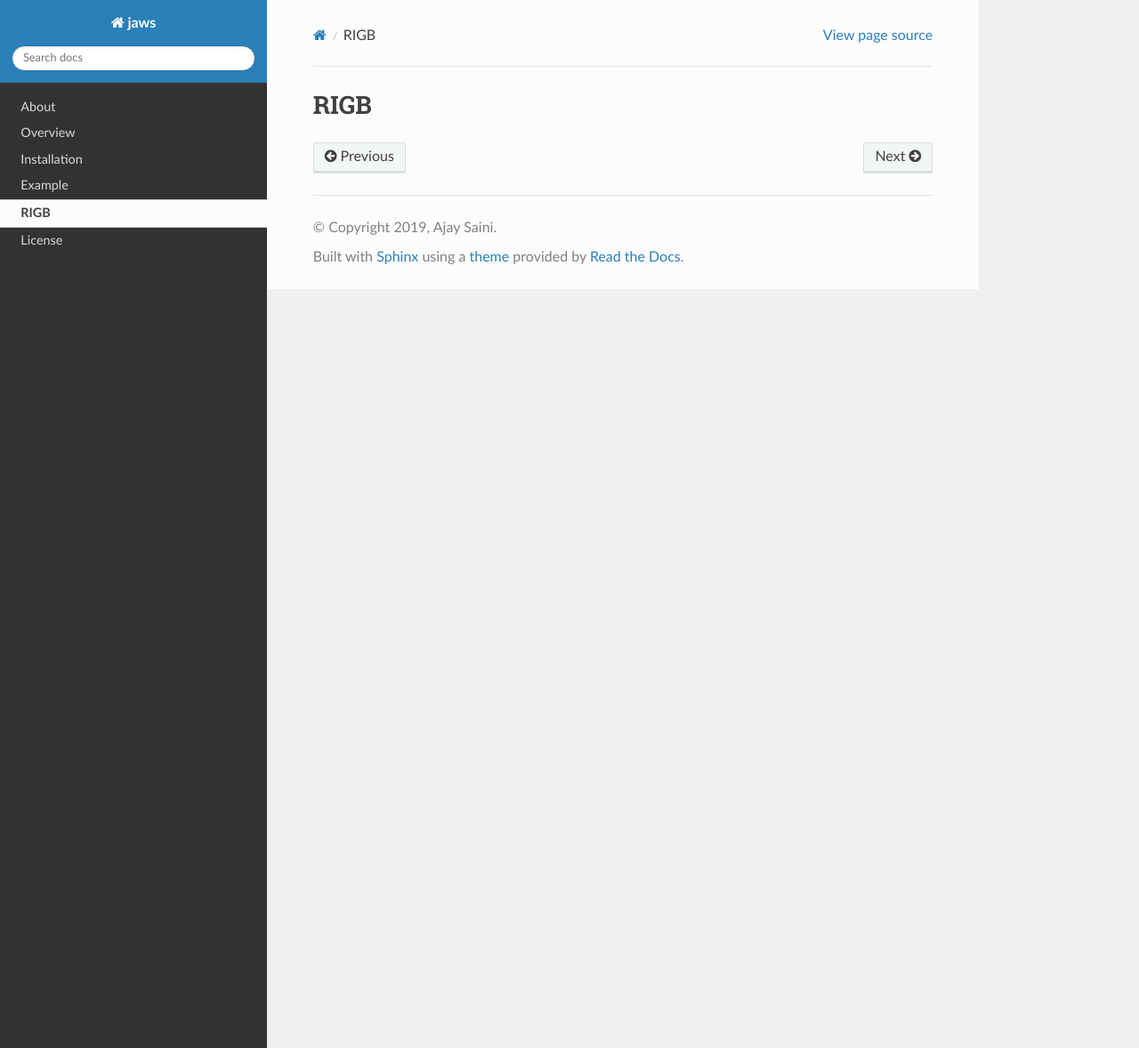
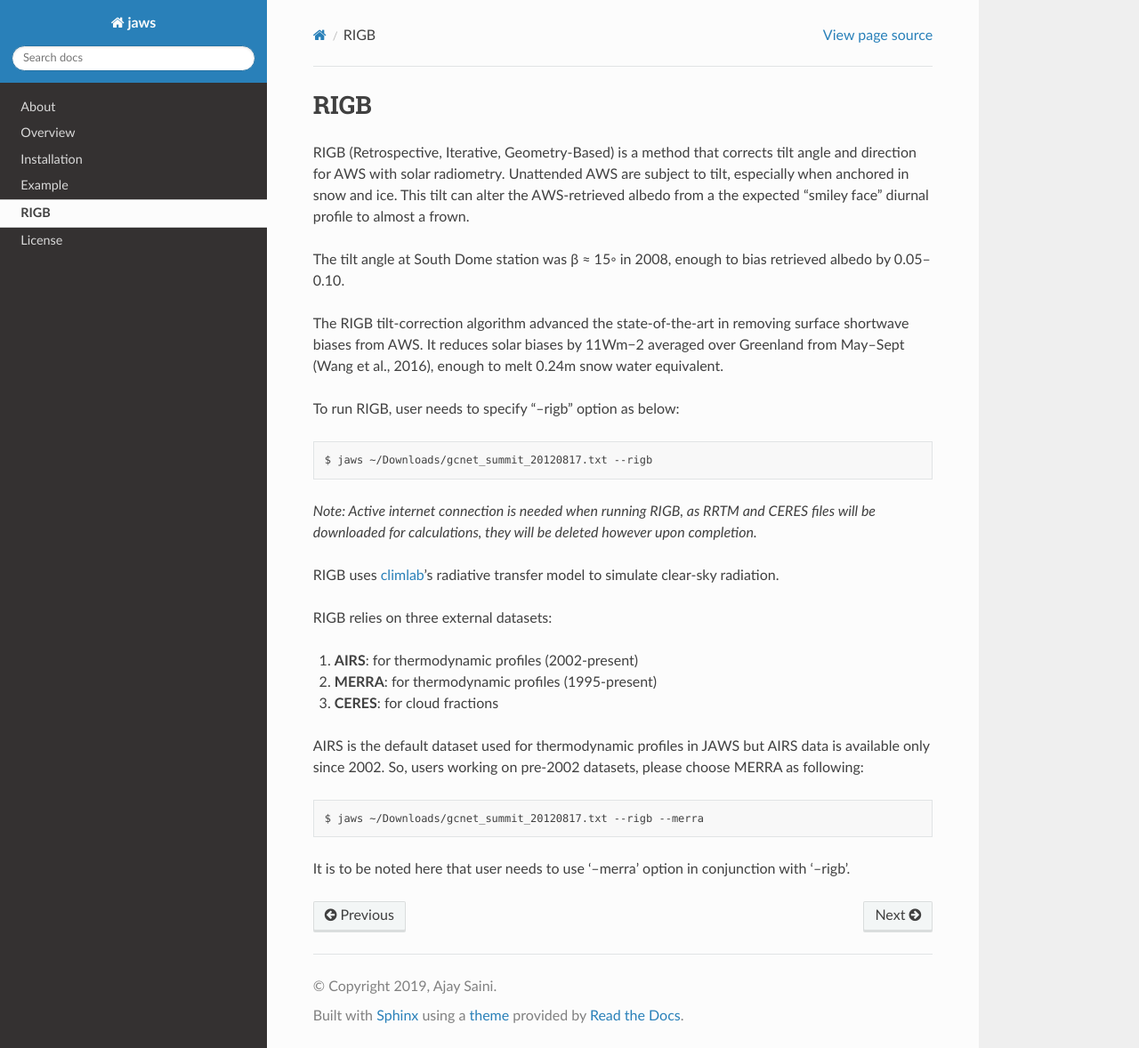
Before and after one commit to jaws/jaws, a Sphinx documentation site: the page built from docs/source/RIGB.md, in a window 1280 px wide and 1178 px high. Shown: the whole window at 89% size. Built offline with Sphinx 7.4.7 and the Read the Docs theme 2.0.0, drawn with Linux system fonts in a browser that asks for light colours.

Commit message:
RIGB.md: Instructions

````diff
--- a/docs/source/RIGB.md
+++ b/docs/source/RIGB.md
@@ -1 +1,41 @@
 # RIGB
+
+RIGB (Retrospective, Iterative, Geometry-Based) is a method that corrects tilt angle and
+direction for AWS with solar radiometry. Unattended AWS are subject to tilt, especially
+when anchored in snow and ice. This tilt can alter the AWS-retrieved albedo from a the
+expected “smiley face” diurnal profile to almost a frown.
+
+The tilt angle at South Dome station was β ≈ 15◦ in 2008,
+enough to bias retrieved albedo by 0.05–0.10.
+
+The RIGB tilt-correction algorithm advanced the state-of-the-art in removing
+surface shortwave biases from AWS. It reduces solar biases by 11Wm−2 averaged over
+Greenland from May–Sept (Wang et al., 2016), enough to melt 0.24m snow water equivalent.
+
+To run RIGB, user needs to specify “--rigb” option as below:
+
+``` html
+$ jaws ~/Downloads/gcnet_summit_20120817.txt --rigb
+```
+
+*Note: Active internet connection is needed when running RIGB,
+as RRTM and CERES files will be downloaded for calculations,
+they will be deleted however upon completion.*
+
+RIGB uses [climlab](https://github.com/brian-rose/climlab)’s radiative transfer model to simulate clear-sky radiation.
+
+RIGB relies on three external datasets:
+
+1. **AIRS**: for thermodynamic profiles (2002-present)
+2. **MERRA**: for thermodynamic profiles (1995-present)
+3. **CERES**: for cloud fractions
+
+AIRS is the default dataset used for thermodynamic profiles in JAWS but AIRS data is
+available only since 2002. So, users working on pre-2002 datasets,
+please choose MERRA as following:
+
+``` html
+$ jaws ~/Downloads/gcnet_summit_20120817.txt --rigb --merra
+```
+
+It is to be noted here that user needs to use ‘--merra’ option in conjunction with ‘--rigb’.
````
